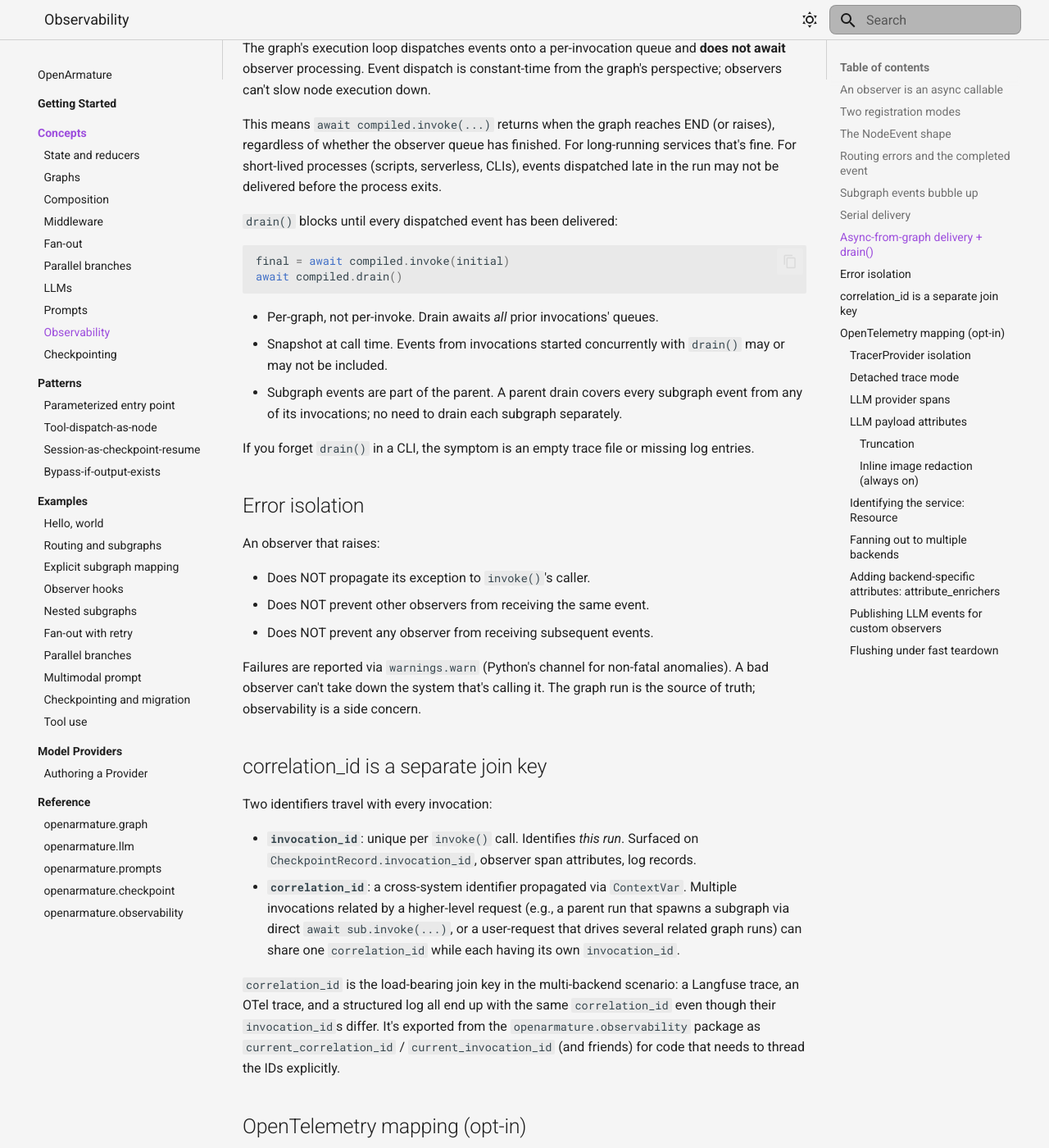
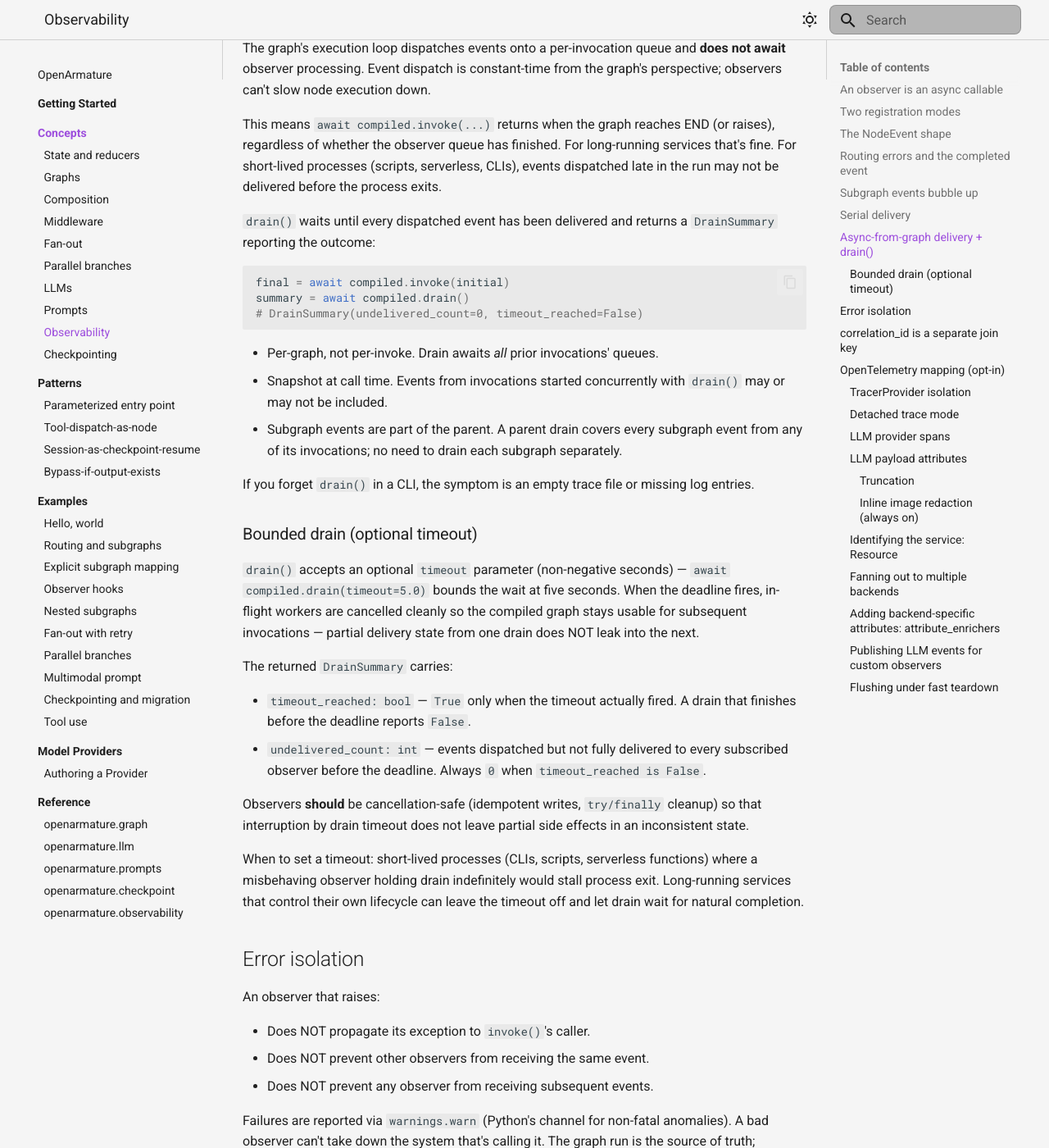
Before and after one commit to LunarCommand/openarmature-python, an MkDocs documentation site: the page built from docs/concepts/observability.md, in a window 1280 px wide and 1400 px high, scrolled down 4258 px. Shown: the whole window at 82% size. Built offline with MkDocs 1.6.1 and Material for MkDocs 9.7.7, drawn with Linux system fonts in a browser that asks for light colours.

Commit message:
Bump spec to v0.19.0; refresh docs and CHANGELOG
Submodule pin advances from v0.18.1 to v0.19.0 (proposal 0010 drain
timeout). The retagged v0.19.0 commit carries the fixture 052 results
literal fix backported from v0.18.1, so fixture 052 passes cleanly
under the new pin. Runtime spec_version pins in pyproject and
__init__ updated to match; smoke test asserts v0.19.0.

CHANGELOG Unreleased section gains drain timeout + DrainSummary
entries under Added; drain() return-type change noted under Changed;
cumulative pin-bump summary updated to v0.17.0 -> v0.19.0 across four
spec versions absorbed in this cycle.

docs/concepts/observability.md drain section rewritten to describe
the DrainSummary return value and the new Bounded drain (optional
timeout) subsection.

````diff
--- a/docs/concepts/observability.md
+++ b/docs/concepts/observability.md
@@ -221,11 +221,13 @@ finished. For long-running services that's fine. For short-lived
 processes (scripts, serverless, CLIs), events dispatched late in the
 run may not be delivered before the process exits.
 
-`drain()` blocks until every dispatched event has been delivered:
+`drain()` waits until every dispatched event has been delivered and
+returns a `DrainSummary` reporting the outcome:
 
 ```python
 final = await compiled.invoke(initial)
-await compiled.drain()
+summary = await compiled.drain()
+# DrainSummary(undelivered_count=0, timeout_reached=False)
 ```
 
 - Per-graph, not per-invoke. Drain awaits *all* prior invocations'
@@ -238,6 +240,32 @@ await compiled.drain()
 
 If you forget `drain()` in a CLI, the symptom is an empty trace file
 or missing log entries.
+
+### Bounded drain (optional timeout)
+
+`drain()` accepts an optional `timeout` parameter (non-negative
+seconds) — `await compiled.drain(timeout=5.0)` bounds the wait at five
+seconds. When the deadline fires, in-flight workers are cancelled
+cleanly so the compiled graph stays usable for subsequent invocations
+— partial delivery state from one drain does NOT leak into the next.
+
+The returned `DrainSummary` carries:
+
+- `timeout_reached: bool` — `True` only when the timeout actually
+  fired. A drain that finishes before the deadline reports `False`.
+- `undelivered_count: int` — events dispatched but not fully delivered
+  to every subscribed observer before the deadline. Always `0` when
+  `timeout_reached is False`.
+
+Observers **should** be cancellation-safe (idempotent writes,
+`try/finally` cleanup) so that interruption by drain timeout does not
+leave partial side effects in an inconsistent state.
+
+When to set a timeout: short-lived processes (CLIs, scripts,
+serverless functions) where a misbehaving observer holding drain
+indefinitely would stall process exit. Long-running services that
+control their own lifecycle can leave the timeout off and let drain
+wait for natural completion.
 
 ## Error isolation
 
--- a/pyproject.toml
+++ b/pyproject.toml
@@ -48,7 +48,7 @@ Repository = "https://github.com/LunarCommand/openarmature-python"
 Specification = "https://github.com/LunarCommand/openarmature-spec"
 
 [tool.openarmature]
-spec_version = "0.18.1"
+spec_version = "0.19.0"
 
 [dependency-groups]
 dev = [
--- a/src/openarmature/__init__.py
+++ b/src/openarmature/__init__.py
@@ -1,4 +1,4 @@
 """OpenArmature: workflow framework for LLM pipelines and tool-calling agents."""
 
 __version__ = "0.8.0"
-__spec_version__ = "0.18.1"
+__spec_version__ = "0.19.0"
````
Also changed, not shown: CHANGELOG.md (+4 -1 lines), 1 other file.
